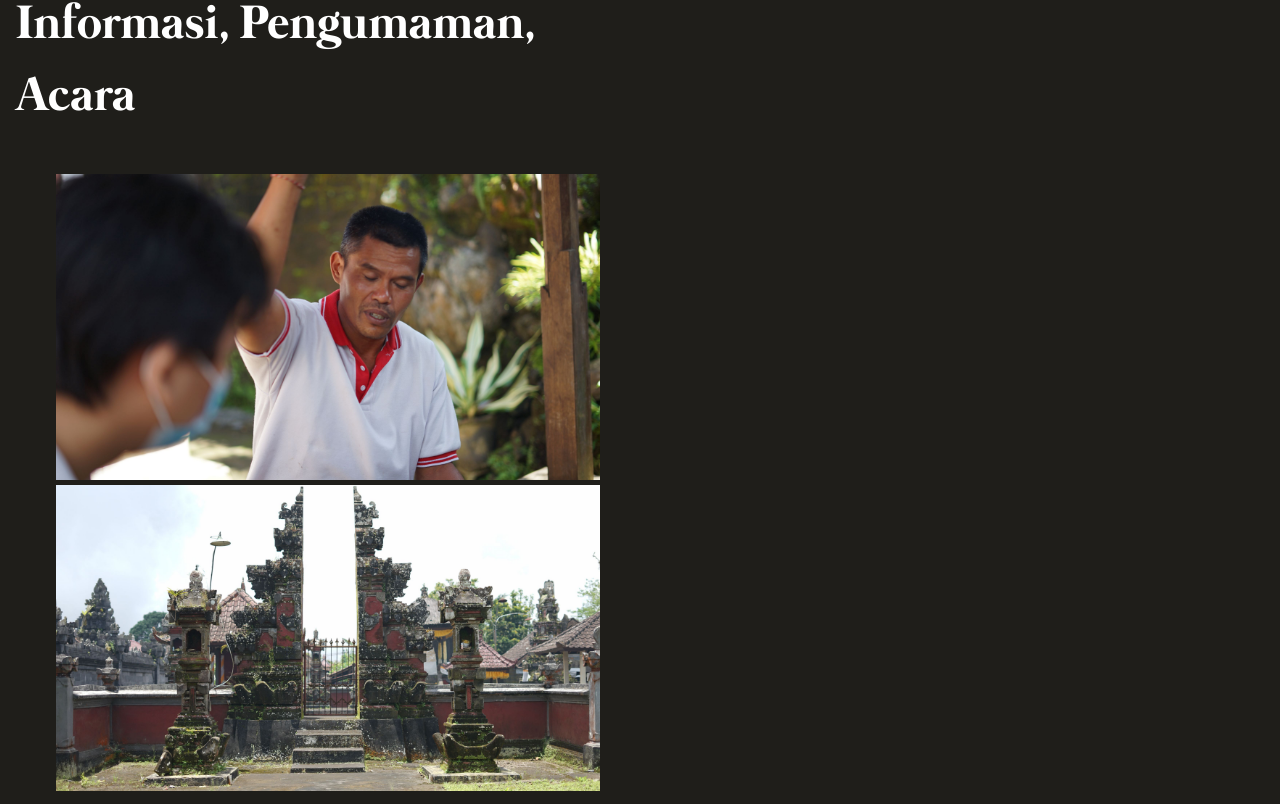
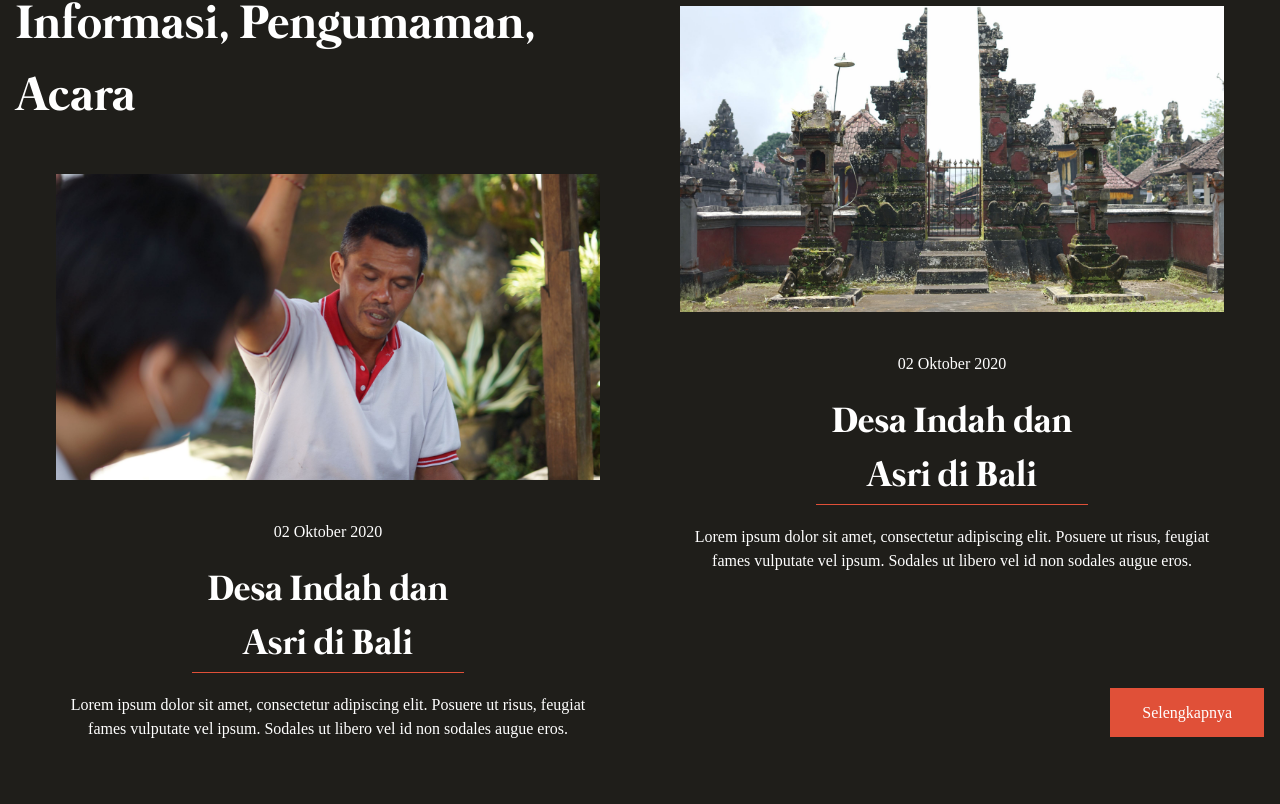
Before and after one commit to pucaksari/pucaksari, a Nuxt app: page / in a window 1280 px wide. Shown: the part 2816-3620 px from the top of the page. Built offline with nearby package versions, Linux system fonts and the light colour scheme; a web font is replaced by a local one; what vue-plyr would draw is missing.

Commit message:
fix article section

```diff
--- a/pages/index.vue
+++ b/pages/index.vue
@@ -66,7 +66,7 @@
           <h1 class="font-serif text-2xl lg:w-6/12 lg:text-5xl">
             Informasi, Pengumaman, Acara
           </h1>
-          <div class="flex flex-col lg:justify-between">
+          <div class="flex flex-col lg:flex-row lg:justify-between">
             <div
               class="flex flex-col justify-center mt-10 text-center lg:mt-0 lg:p-10 lg:w-6/12"
             >
```
